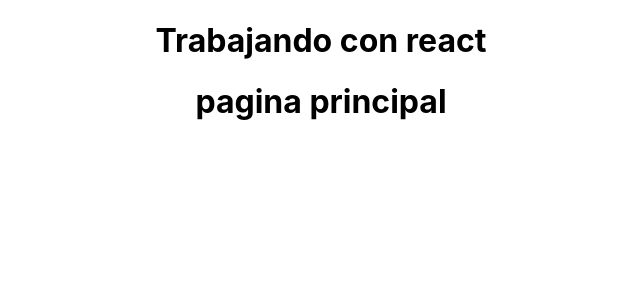
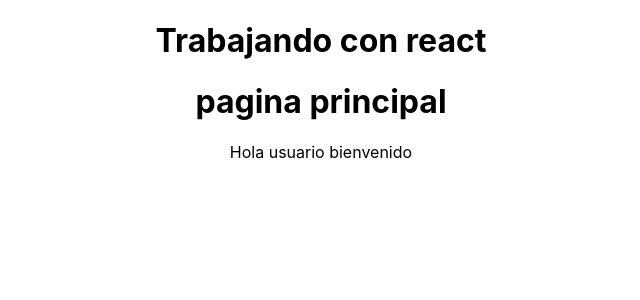
Before and after one commit to rdo10/praticando-react, a React (Create React App) app in the folder practica/: page / in a window 1280 px wide. Shown: the top 300 px of the page, without its empty margins (319-959 px from the left). Built offline with nearby package versions, Linux system fonts and the light colour scheme.

Commit message:
añadiendo variables
mostrar  el valor de las variables en las vistas

```diff
--- a/practica/src/App.js
+++ b/practica/src/App.js
@@ -1,4 +1,4 @@
-import logo from './logo.svg';
+
 import './App.css';
 import Main from './components/home';
 
--- a/practica/src/components/home.jsx
+++ b/practica/src/components/home.jsx
@@ -1,8 +1,10 @@
 import React from 'react';
 function main(){
+    let saludo = "Hola usuario bienvenido";
     return (
         <div>
          <h1>pagina principal</h1>
+         <p>{saludo}</p>
         </div>
     )
 }
```
